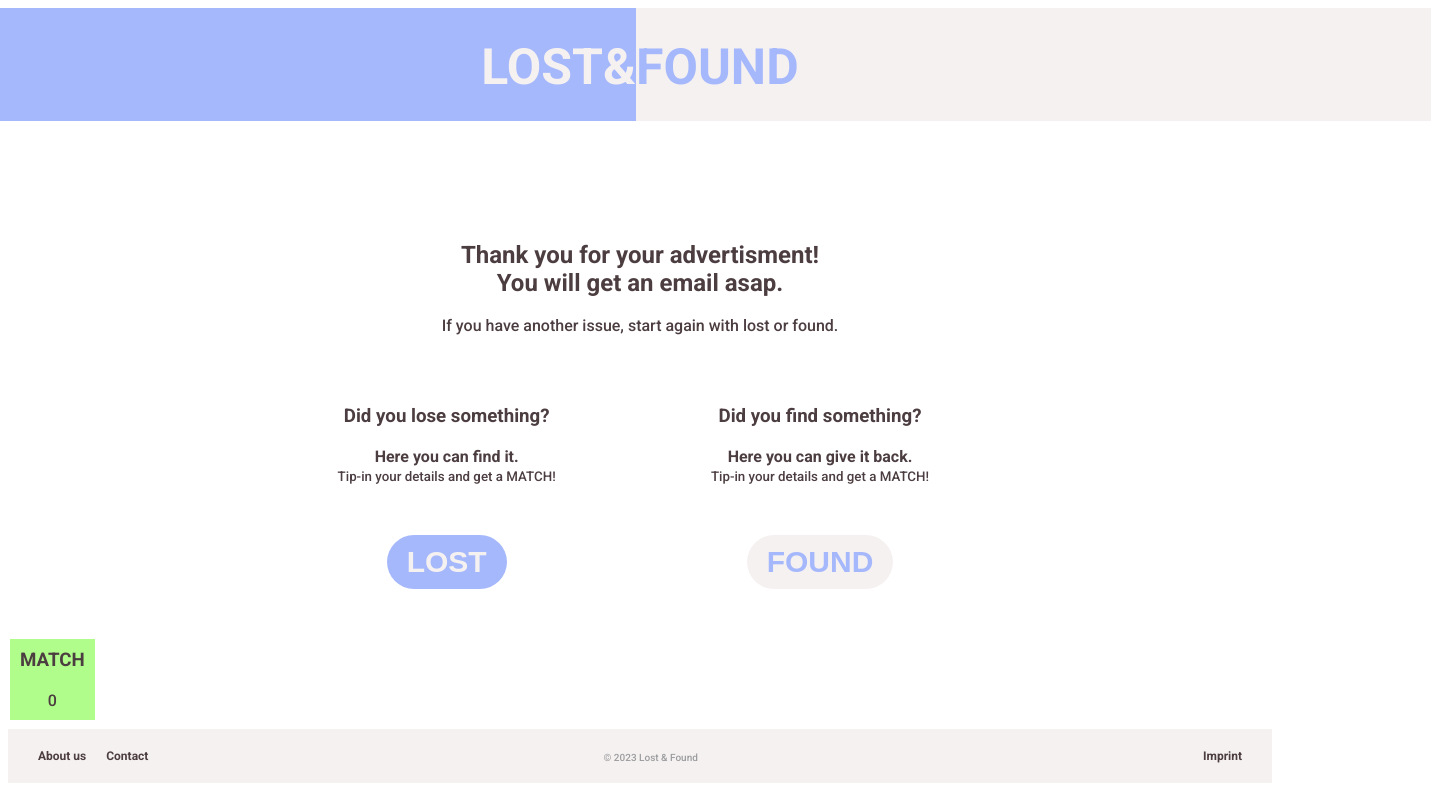
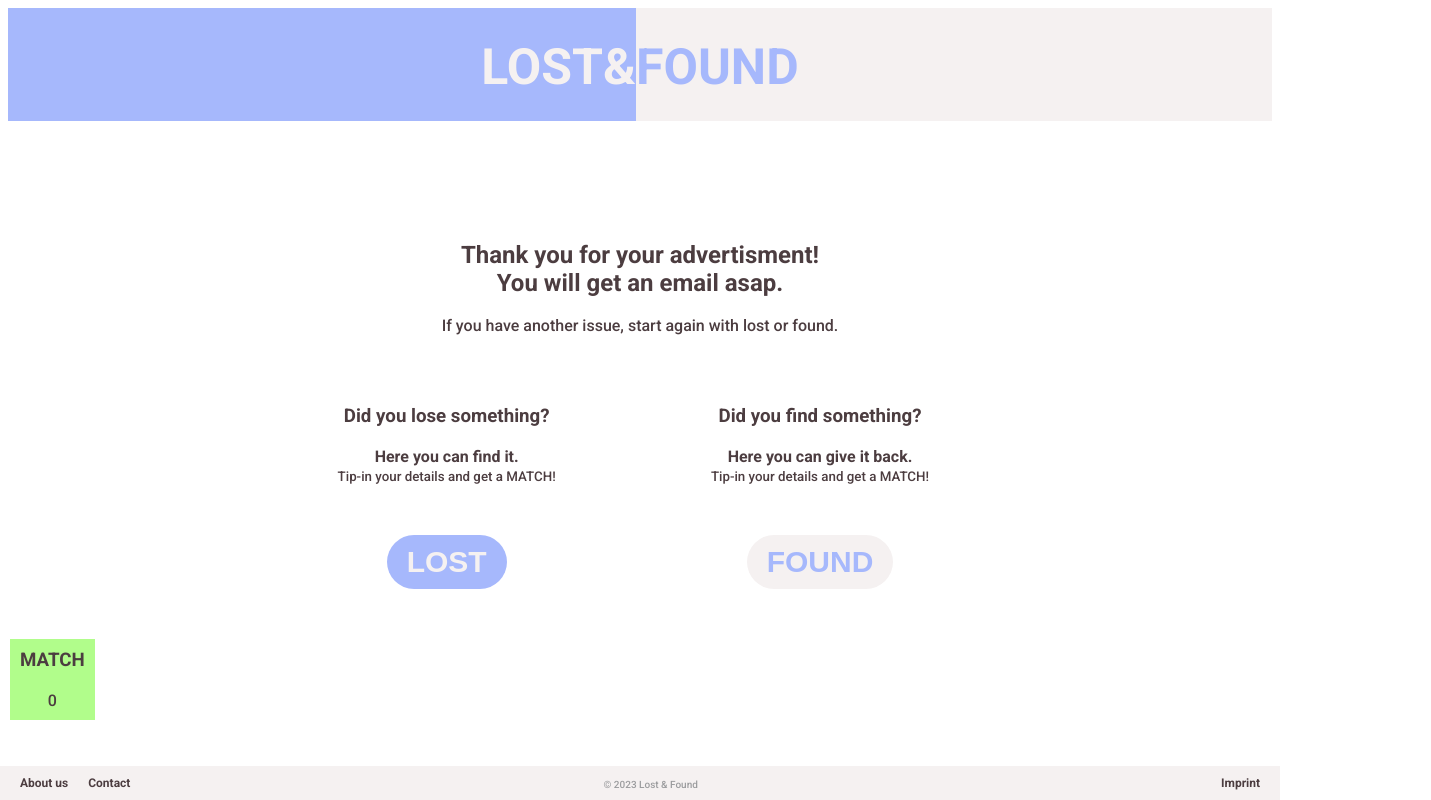
Before and after one commit to coding-bootcamps-eu/2023-04-final-project-lost-and-found, a Vue app: page /updatelandingpage in a window 1280 px wide. Shown: the whole page, 1431 px wide, since content can reach past the window. Built offline with nearby package versions, Linux system fonts and the light colour scheme; what vue3-openlayers would draw is missing.

Commit message:
style: revise header & footer updatelandingpage

```diff
--- a/src/views/UpdateLandingPage.vue
+++ b/src/views/UpdateLandingPage.vue
@@ -132,6 +132,8 @@ main {
   flex-direction: row;
   justify-content: center;
   padding-bottom: 100px;
+  max-width: 100%;
+  overflow: hidden;
 }
 
 .lost {
@@ -198,12 +200,17 @@ button {
 }
 
 footer {
+  position: fixed;
+  bottom: 0;
+  left: 0;
+  right: 0;
   width: auto;
   /* height: 130px; */
   background-color: #f5f1f1;
-  padding: 20px;
+  padding: 10px;
   font-size: 0.75rem;
 }
+
 .footerLinks {
   display: flex;
   justify-content: space-between;
```
